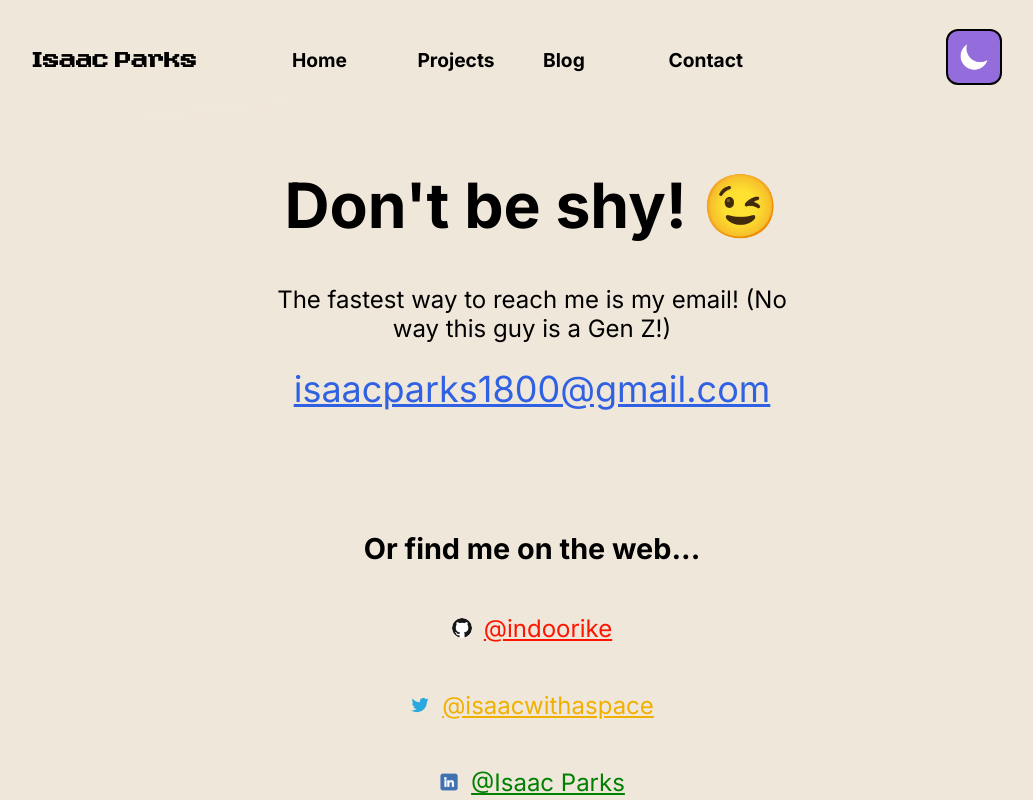
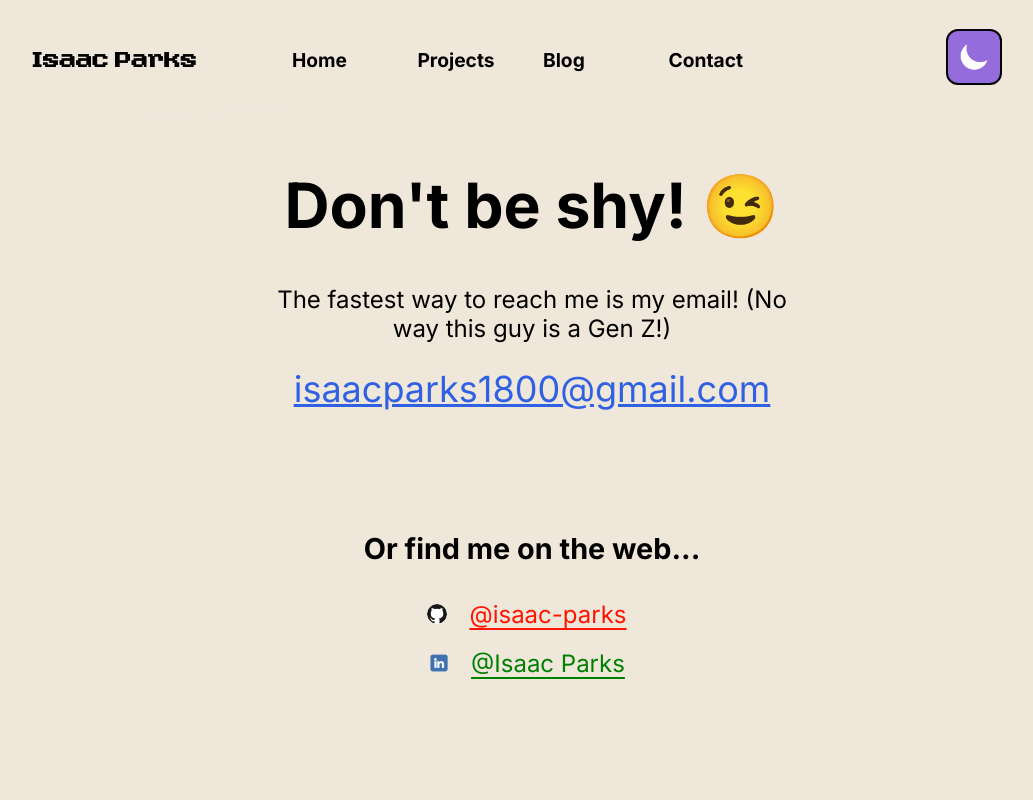
Before and after one commit to isaac-parks/portfolio, a React (Create React App) app: page /contact in a window 1280 px wide. Shown: the top 800 px of the page, without its empty margins (108-1141 px from the left). Built offline with nearby package versions, Linux system fonts and the light colour scheme.

Commit message:
updating github links, fixes contact page styling

```diff
--- a/src/components/Contact/contact.css
+++ b/src/components/Contact/contact.css
@@ -42,6 +42,8 @@
 
 .social-links a {
   font-size: 1rem;
+  margin: 10px;
+  text-underline-offset: 5px;
 }
 
 #github {
--- a/src/components/Contact/index.jsx
+++ b/src/components/Contact/index.jsx
@@ -1,7 +1,6 @@
 import style from "./contact.css";
 import github from "../../images/github.png";
-import instagram from "../../images/instagram.png";
-import twitter from "../../images/twitter.png";
+import linkedin from "../../images/linkedin.png";
 export default function Contact() {
   return (
     <div className="contact-container">
@@ -18,34 +17,24 @@ export default function Contact() {
           <li>
             <img id="github" src={github} alt="" />
             <a
-              href="https://github.com/indoorike"
+              href="https://github.com/isaac-parks"
               style={{ color: "#FF1400" }}
               target="_blank"
               rel="noopener noreferrer"
             >
-              <p style={{ color: "#FF1400" }}>@indoorike</p>
+              @isaac-parks
             </a>
           </li>
+
           <li>
-            <img src={twitter} alt="" />
-            <a
-              href="https://twitter.com/isaacwithaspace"
-              style={{ color: "#F1B000" }}
-              target="_blank"
-              rel="noopener noreferrer"
-            >
-              <p style={{ color: "#F1B000" }}>@isaacwithaspace</p>
-            </a>
-          </li>
-          <li>
-            <img src={instagram} alt="" />
+            <img src={linkedin} alt="" />
             <a
               href="https://www.linkedin.com/in/isaac-parks-4902691b6/"
               target="_blank"
               style={{ color: "green" }}
               rel="noopener noreferrer"
             >
-              <p style={{ color: "green" }}>@Isaac Parks</p>
+              @Isaac Parks
             </a>
           </li>
         </ul>
--- a/src/components/Projects/projects.jsx
+++ b/src/components/Projects/projects.jsx
@@ -42,6 +42,10 @@ export default function Projects() {
           <li>HTML</li>
           <li>CSS</li>
           <li>Javascript</li>
+          <li>VueJS</li>
+          <li>Python</li>
+          <li>Djagno Rest Framework</li>
+          <li>Kafka</li>
           <li>React</li>
           <li>C#</li>
           <li>.NET Core</li>
@@ -67,14 +71,14 @@ export default function Projects() {
             <p>HTML, CSS, Javascript</p>
             <p className="seecode">
               <a
-                href="https://indoorike.github.io/BlackJack/"
+                href="https://isaac-parks.github.io/BlackJack/"
                 target="_blank"
                 rel="noopener noreferrer"
               >
                 See it Live.{" "}
               </a>
               <a
-                href="https://github.com/indoorike/BlackJack"
+                href="https://github.com/isaac-parks/BlackJack"
                 target="_blank"
                 rel="noopener noreferrer"
               >
@@ -98,14 +102,14 @@ export default function Projects() {
             <p>HTML, CSS, Javascript</p>
             <p className="seecode">
               <a
-                href="https://indoorike.github.io/Valorant-API/"
+                href="https://isaac-parks.github.io/Valorant-API/"
                 target="_blank"
                 rel="noopener noreferrer"
               >
                 See it Live.{"                 "}
               </a>
               <a
-                href="https://github.com/indoorike/Valorant-API"
+                href="https://github.com/isaac-parks/Valorant-API"
                 target="_blank"
                 rel="noopener noreferrer"
               >
```
Also changed, not shown: src/images/linkedin.png (renamed from src/images/instagram.png).
